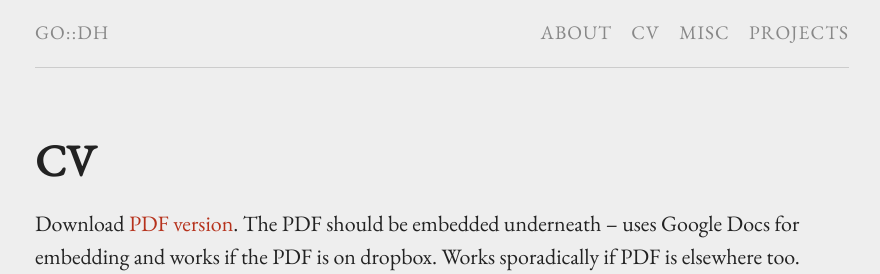
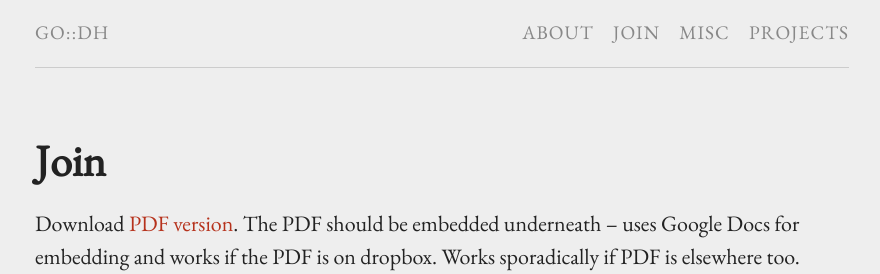
Before and after one commit to go-dh/main, a Jekyll site: the page built from join.md, in a window 1280 px wide. Shown: the top 274 px of the page, without its empty margins (198-1078 px from the left). Built offline with Jekyll 4.4.1, drawn with Linux system fonts in a browser that asks for light colours.

Commit message:
added join page

```diff
--- a/_data/menu.yml
+++ b/_data/menu.yml
@@ -1,8 +1,8 @@
 - title: "About"
   href: "/about/"
 
-- title: "CV"
-  href: "/cv/"
+- title: "Join"
+  href: "/join/"
 
 - title: "Misc"
   href: "/misc/"
--- a/cv.md
+++ b/join.md
@@ -1,7 +1,7 @@
 ---
 layout: page
-title: CV
-permalink: /cv/
+title: Join
+permalink: /join/
 ---
 
 Download [PDF version](http://nitens.org/img/cvtex/cv_template_xetex_caslon.pdf). The PDF should be embedded underneath -- uses Google Docs for embedding and works if the PDF is on dropbox. Works sporadically if PDF is elsewhere too.
```
